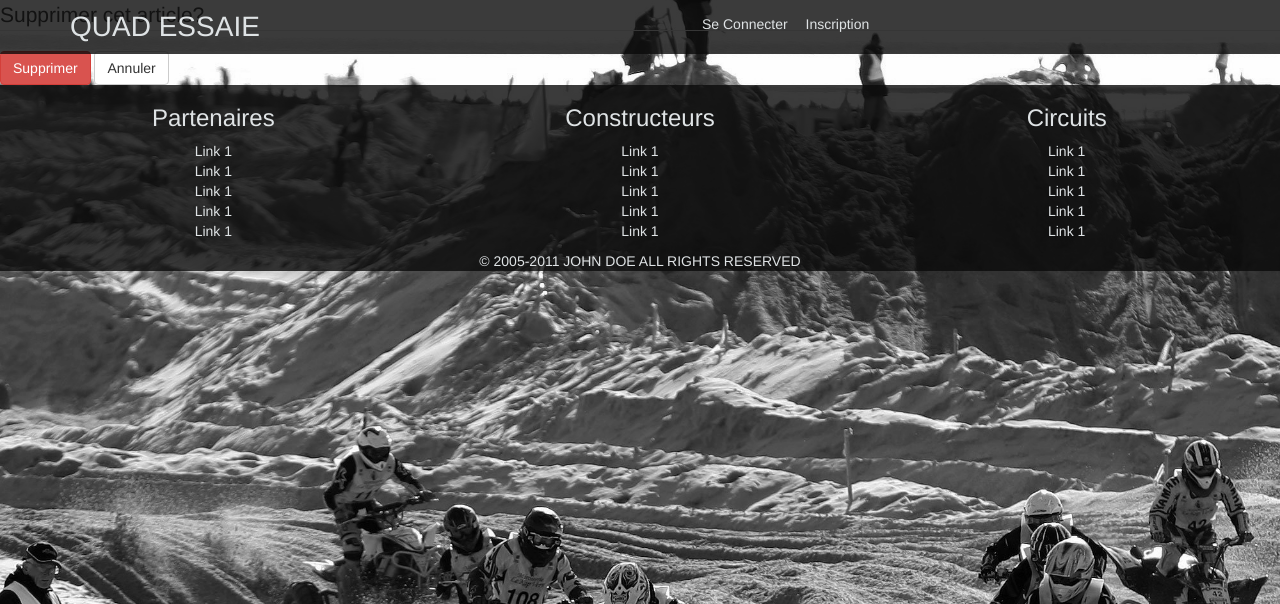
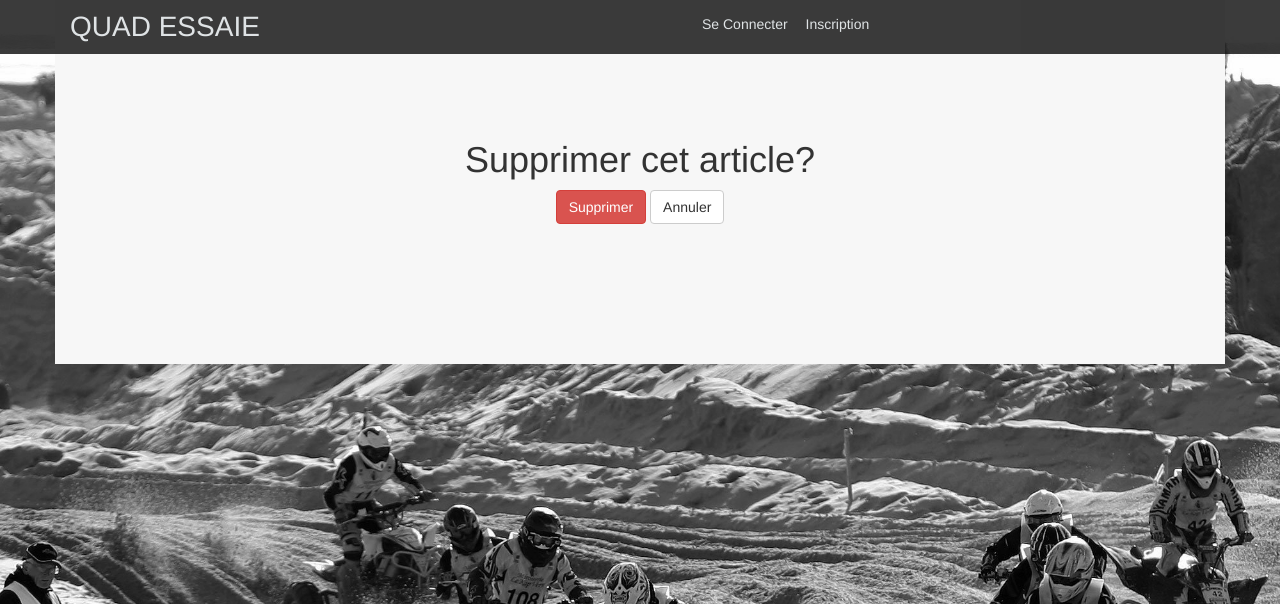
Before and after one commit to jladine/blog_certif, a Django app: template quad/templates/delete_article.html in a window 1280 px wide. Shown: the top 604 px of the page. Run offline with Django 3.2, Linux system fonts and the light colour scheme; the template is opened without the code that fills it: values that come from a table or form of the project are taken from there, others are empty; style sheets or scripts are compiled from the project's sources; parts of the project's set-up code (start-up, migrations or seed data) failed here and were passed over; some libraries are stand-ins or nearby versions.

Commit message:
style delete article

```diff
--- a/quad/templates/delete_article.html
+++ b/quad/templates/delete_article.html
@@ -1,13 +1,13 @@
-{% extends "base.html" %}
-
+{% extends "base2.html" %}
 {% block content %}
-<fieldset>
-    <legend>Supprimer cet article?</legend>
-    <form action="{{ request.path }}" method="POST">
-        {% csrf_token %}
-        {{ form.errors }}
-        <button class="btn btn-danger" type="submit">Supprimer</button>
-        <a class="btn btn-default" href="{% url 'backoffice' %}">Annuler</a>
-    </form>
-</fieldset>
+<div class="container first-container">
+    <div class="main delete-article">
+        <h1 class="text-center">Supprimer cet article?</h1>
+        <form class="text-center" action="{{ request.path }}" method="POST">
+            {% csrf_token %} {{ form.errors }}
+            <button class="btn btn-danger" type="submit">Supprimer</button>
+            <a class="btn btn-default" href="{% url 'backoffice' %}">Annuler</a>
+        </form>
+    </div>
+</div>
 {% endblock %}
--- a/static/css/sass/style.scss
+++ b/static/css/sass/style.scss
@@ -250,3 +250,7 @@
 	border-radius: 5px;
 	padding: 3em 0;
 }
+
+.delete-article{
+	margin: 10em;
+}
```
